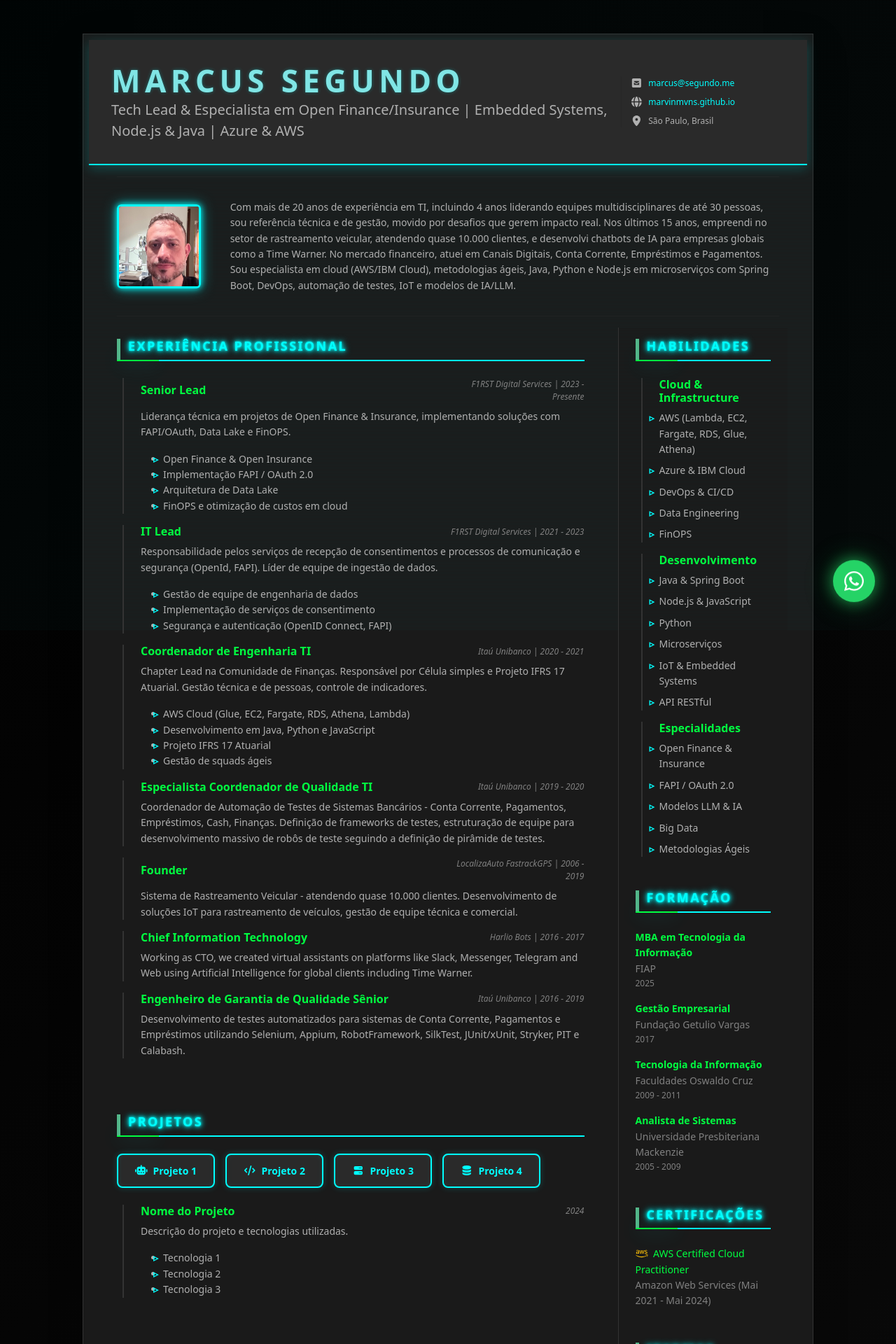
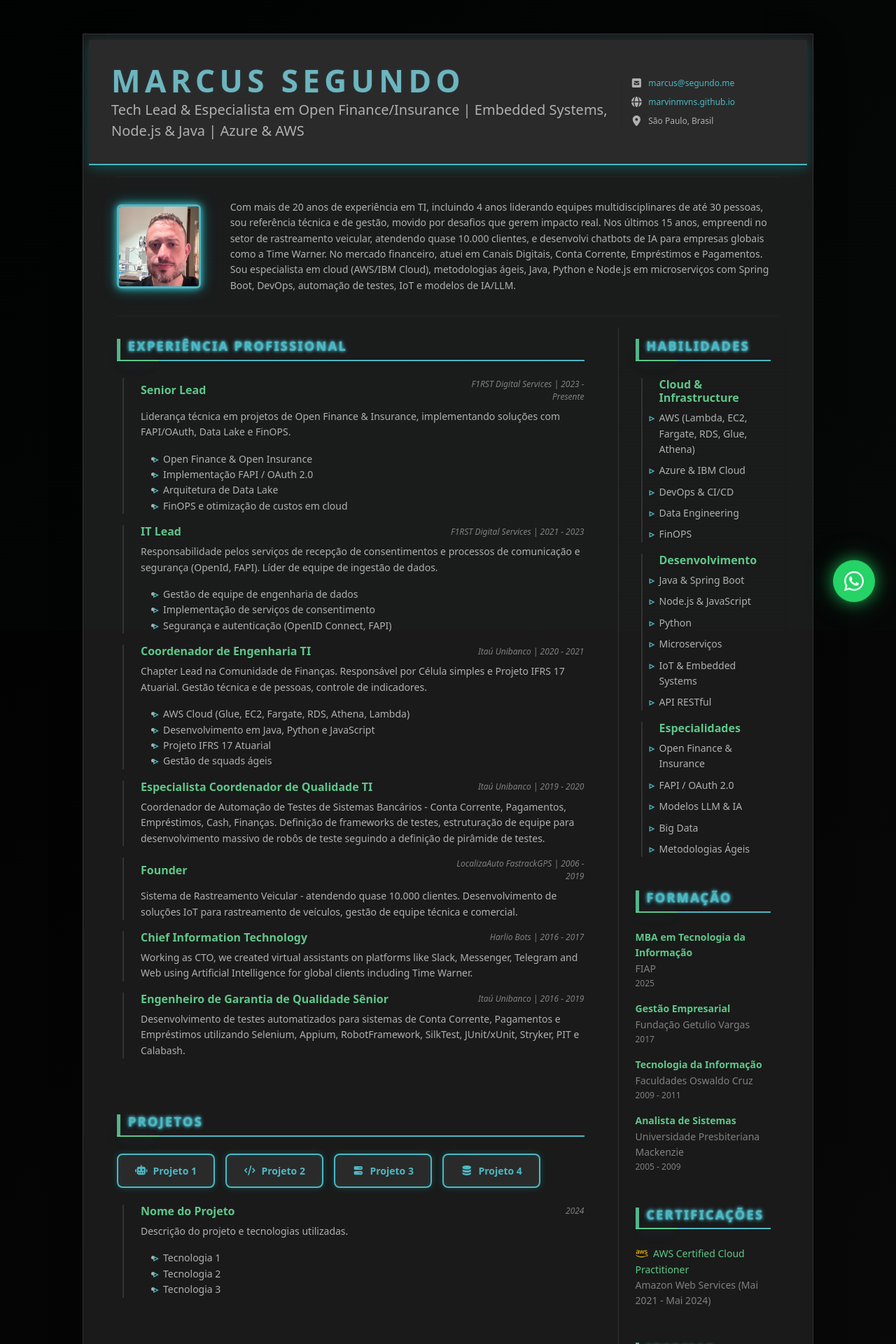
Before and after one commit to marvinmvns/cv2, a Jekyll site: the page index.html, which Jekyll copies as it is, in a window 1280 px wide. Shown: the top 1920 px of the page at 70% size. Built offline with Jekyll 4.4.1, drawn with Linux system fonts in a browser that asks for light colours; nearby versions of some CDN libraries; library files that are not in the unit come from our copies.

Commit message:
Suavizar cores azuis/cyan do tema para melhor conforto visual
- Mudar accent-cyan de #00ffff para #4db8c4 (tom mais escuro)
- Mudar accent-neon de #00ff41 para #5fc78a (verde mais suave)
- Ajustar accent-purple para #9966cc (roxo menos vibrante)
- Reduzir nome "Marcus Segundo" para cor #6db5bf com sombra mínima
- Diminuir intensidade das animações neon (valores menores)
- Suavizar efeito glowPulse com opacidades reduzidas
- Reduzir opacidade do efeito scanline pela metade

🤖 Generated with [Claude Code](https://claude.com/claude-code)

Co-Authored-By: Claude <noreply@anthropic.com>

```diff
--- a/assets/css/cyberpunk-theme.css
+++ b/assets/css/cyberpunk-theme.css
@@ -8,11 +8,11 @@
     --text-primary: #e0e0e0;
     --text-secondary: #b0b0b0;
     --text-muted: #808080;
-    --accent-cyan: #00ffff;
-    --accent-neon: #00ff41;
-    --accent-purple: #bd00ff;
+    --accent-cyan: #4db8c4;
+    --accent-neon: #5fc78a;
+    --accent-purple: #9966cc;
     --border-color: #333333;
-    --shadow: rgba(0, 255, 255, 0.15);
+    --shadow: rgba(77, 184, 196, 0.15);
 }
 
 /* Background principal */
@@ -46,8 +46,8 @@ body {
 }
 
 .resume-name {
-    color: #80e5e5 !important;
-    text-shadow: 0 0 5px rgba(0, 255, 255, 0.3);
+    color: #6db5bf !important;
+    text-shadow: 0 0 3px rgba(77, 184, 196, 0.2);
     font-weight: 900;
 }
 
@@ -231,10 +231,9 @@ hr {
 @keyframes neonFlicker {
     0%, 19%, 21%, 23%, 25%, 54%, 56%, 100% {
         text-shadow:
-            0 0 5px var(--accent-cyan),
-            0 0 10px var(--accent-cyan),
-            0 0 20px var(--accent-cyan),
-            0 0 40px var(--accent-cyan);
+            0 0 3px var(--accent-cyan),
+            0 0 6px var(--accent-cyan),
+            0 0 12px var(--accent-cyan);
         opacity: 1;
     }
     20%, 24%, 55% {
@@ -246,15 +245,15 @@ hr {
 @keyframes neonFlickerSoft {
     0%, 100% {
         text-shadow:
-            0 0 5px var(--accent-cyan),
-            0 0 10px var(--accent-cyan),
-            0 0 15px var(--accent-cyan);
+            0 0 3px var(--accent-cyan),
+            0 0 6px var(--accent-cyan),
+            0 0 9px var(--accent-cyan);
     }
     50% {
         text-shadow:
-            0 0 3px var(--accent-cyan),
-            0 0 7px var(--accent-cyan),
-            0 0 10px var(--accent-cyan);
+            0 0 2px var(--accent-cyan),
+            0 0 4px var(--accent-cyan),
+            0 0 6px var(--accent-cyan);
     }
 }
 
@@ -275,15 +274,15 @@ hr {
 @keyframes glowPulse {
     0%, 100% {
         box-shadow:
-            0 0 20px rgba(0, 255, 255, 0.3),
-            0 0 40px rgba(0, 255, 255, 0.2),
-            0 0 60px rgba(0, 255, 255, 0.1);
+            0 0 15px rgba(77, 184, 196, 0.2),
+            0 0 30px rgba(77, 184, 196, 0.15),
+            0 0 45px rgba(77, 184, 196, 0.1);
     }
     50% {
         box-shadow:
-            0 0 30px rgba(0, 255, 255, 0.5),
-            0 0 60px rgba(0, 255, 255, 0.3),
-            0 0 90px rgba(0, 255, 255, 0.2);
+            0 0 20px rgba(77, 184, 196, 0.3),
+            0 0 40px rgba(77, 184, 196, 0.2),
+            0 0 60px rgba(77, 184, 196, 0.15);
     }
 }
 
@@ -312,8 +311,8 @@ hr {
     bottom: 0;
     background: repeating-linear-gradient(
         0deg,
-        rgba(0, 255, 255, 0.03) 0px,
-        rgba(0, 255, 255, 0.03) 1px,
+        rgba(77, 184, 196, 0.015) 0px,
+        rgba(77, 184, 196, 0.015) 1px,
         transparent 1px,
         transparent 2px
     );
```
